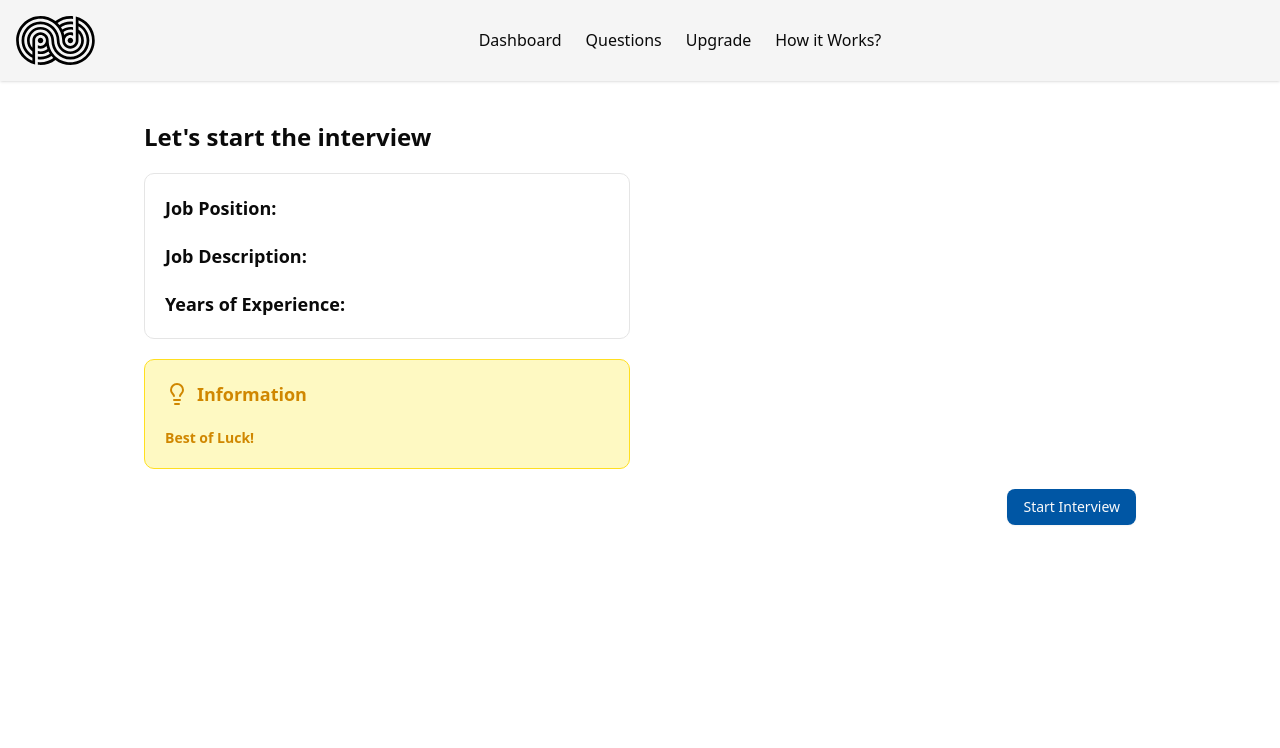
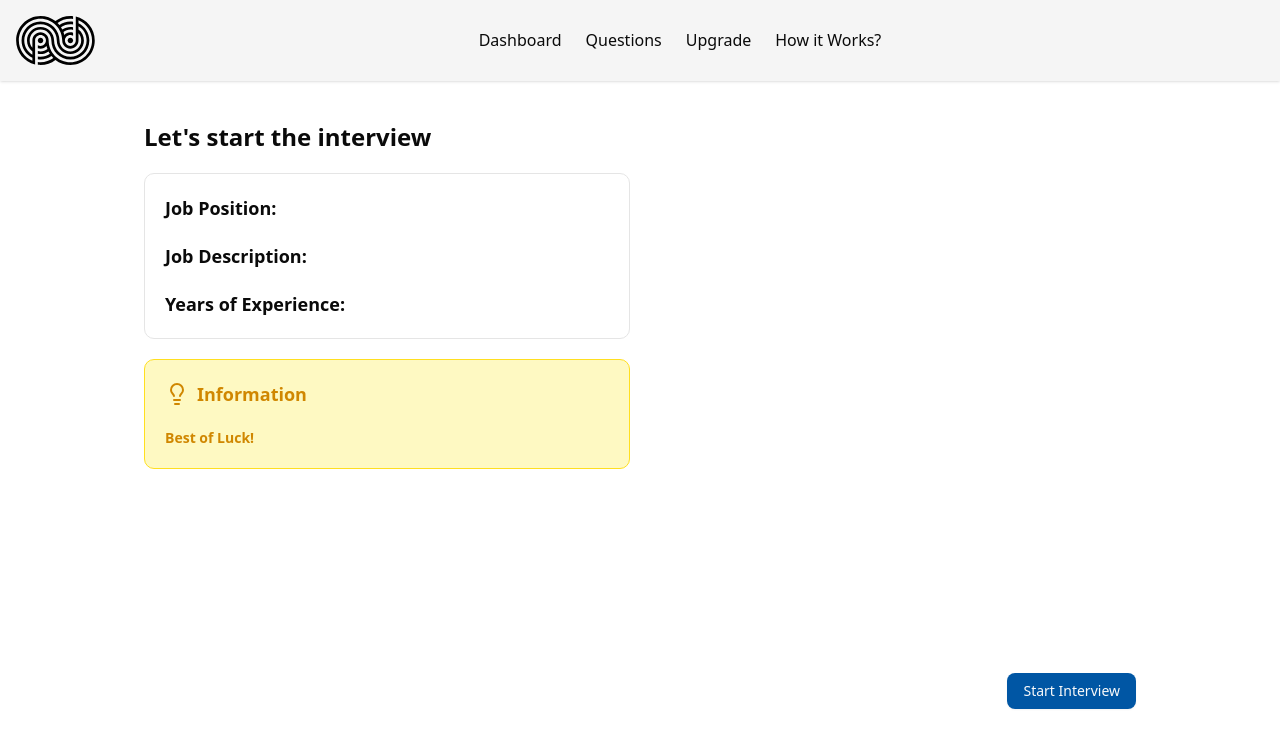
Before and after one commit to L4TIF/ai-mock-interview-app, a Next.js app: page /dashboard/interview/1 in a window 1280 px wide. Both pictures are taken after a click on the button "Open webcam and microphone". Shown: the top 748 px of the page. Built offline with nearby package versions, Linux system fonts and the light colour scheme; no server answers; the database is empty.

Commit message:
added text to speech

```diff
--- a/app/dashboard/interview/[interviewId]/page.jsx
+++ b/app/dashboard/interview/[interviewId]/page.jsx
@@ -46,17 +46,21 @@ const Interview = ({ params }) => {
                         </div>
                     </div>
 
-                    <div className='flex flex-col items-center justify-between my-5'>
+                    <div className='flex flex-col items-center justify-between mb-5 h-[500px]'>
                         {isWebcamOpen ? (
                             <Webcam
-                                className='rounded-lg my-5 w-fit'
+                                className='rounded-lg  '
                                 mirrored={true}
                                 audio={true}
-                                width={450}
-                                height={450}
                                 onUserMediaError={() => {
                                     setIsWebcamOpen(false)
                                     console.log("Error")
+                                }}
+                                style={{
+                                    width: '100%',
+                                    height: '100%',
+                                    objectFit: 'cover',
+                                    zIndex: 10,
                                 }}
                                 onUserMedia={() => {
                                     setIsWebcamOpen(true)
@@ -65,7 +69,7 @@ const Interview = ({ params }) => {
                             />
                         ) : (
                             < >
-                                <WebcamIcon className='w-full h-72  p-20 border bg-secondary rounded-lg mb-5' />
+                                <WebcamIcon className='w-full h-full  p-20 border bg-secondary rounded-lg mb-5' />
                                 <Button variant='outline' className='w-full' onClick={() => setIsWebcamOpen(true)}>Open webcam and microphone</Button>
                             </>
                         )}
--- a/app/dashboard/interview/[interviewId]/start/_components/QuestionSection.jsx
+++ b/app/dashboard/interview/[interviewId]/start/_components/QuestionSection.jsx
@@ -1,6 +1,6 @@
-import { Lightbulb } from 'lucide-react'
+import { Lightbulb, Volume2 } from 'lucide-react'
 import React from 'react'
-
+import { textToSpeech } from '@/utils/textToSpeech'
 const QuestionSection = ({ mockInterviewQuestions, activeQuestionIndex, setActiveQuestionIndex }) => {
     return mockInterviewQuestions && (
         <div className='p-5 border rounded-lg my-10'>
@@ -11,7 +11,10 @@ const QuestionSection = ({ mockInterviewQuestions, activeQuestionIndex, setActiv
 
                 ))}
             </div>
-            <h2 className='my-5 text-md md:text-lg  font-bold'>{mockInterviewQuestions[activeQuestionIndex].question}</h2>
+            <h2 className='my-5 text-md md:text-lg '> <strong> Question {activeQuestionIndex + 1}:</strong> {mockInterviewQuestions[activeQuestionIndex].question}</h2>
+
+            <Volume2 className='w-10 h-10 cursor-pointer text-primary hover:text-primary/80 rounded-full p-2 bg-secondary' onClick={() => textToSpeech(mockInterviewQuestions[activeQuestionIndex].question)} />
+
 
 
 
--- /dev/null
+++ b/utils/textToSpeech.js
@@ -0,0 +1,14 @@
+export const textToSpeech = (text) => {
+    if ('speechSynthesis' in window) {
+        const utterance = new SpeechSynthesisUtterance(text)
+        utterance.lang = 'en-US'
+        utterance.rate = 1
+        utterance.pitch = 1
+        utterance.volume = 1
+        utterance.voice = speechSynthesis.getVoices()[1]
+        speechSynthesis.speak(utterance)
+    }
+    else {
+        alert('Speech not supported in your browser')
+    }
+}
```
